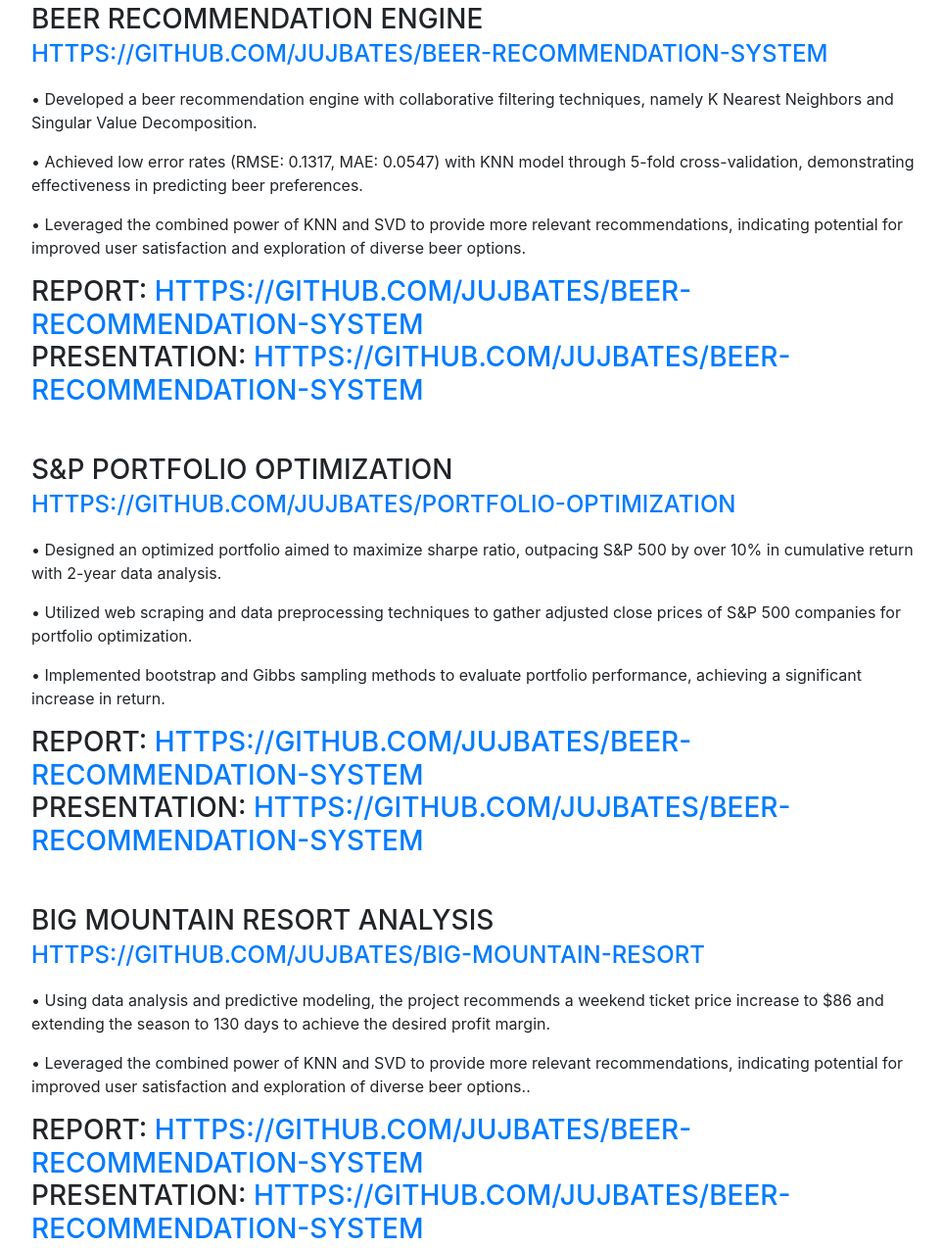
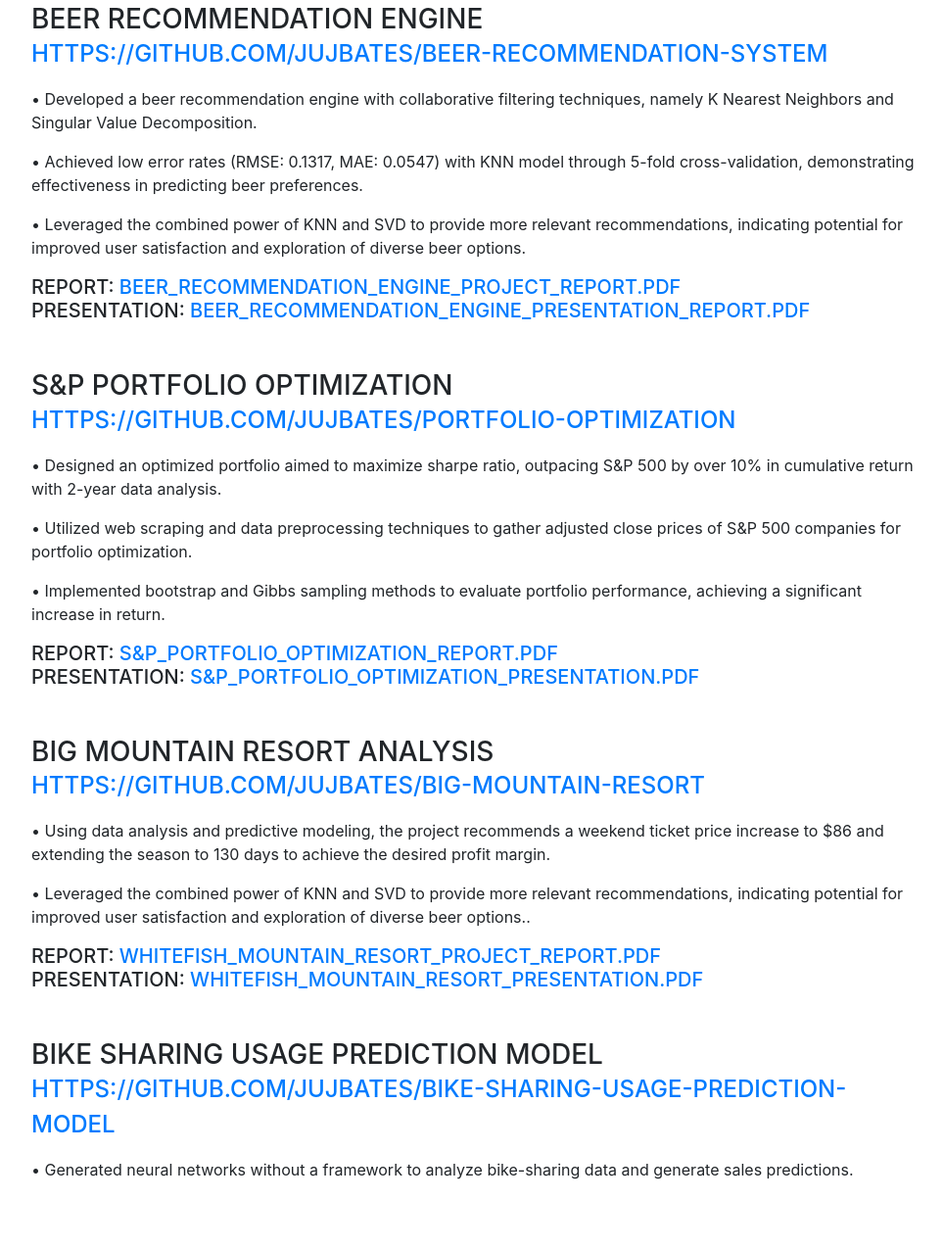
Before and after one commit to jujbates/jujbates.github.io, a website with bundled scripts: page index.html in a window 1280 px wide. Shown: the part 932-2206 px from the top of the page at 98% size, without its empty margins (288-1251 px from the left). Built offline with nearby package versions, Linux system fonts and the light colour scheme; a web font is replaced by a local one.

Commit message:
updated resume

```diff
--- a/index.html
+++ b/index.html
@@ -115,8 +115,8 @@
                             <p>• Developed a beer recommendation engine with collaborative filtering techniques, namely K Nearest Neighbors and Singular Value Decomposition.</p>
                             <p>• Achieved low error rates (RMSE: 0.1317, MAE: 0.0547) with KNN model through 5-fold cross-validation, demonstrating effectiveness in predicting beer preferences.</p>
                             <p>• Leveraged the combined power of KNN and SVD to provide more relevant recommendations, indicating potential for improved user satisfaction and exploration of diverse beer options.</p>
-                            <h3 class="mb-0">Report: <a href="https://github.com/jujbates/Beer-Recommendation-System">https://github.com/jujbates/Beer-Recommendation-System</a></h3>
-                            <h3 class="mb-0">Presentation: <a href="https://github.com/jujbates/Beer-Recommendation-System">https://github.com/jujbates/Beer-Recommendation-System</a></h3>
+                            <h5 class="mb-0">Report: <a href="https://github.com/jujbates/Beer-Recommendation-System/blob/main/reports/Beer%20Recommendation%20Engine%20Project%20Report.pdf">Beer_Recommendation_Engine_Project_Report.pdf</a></h5>
+                            <h5 class="mb-0">Presentation: <a href="https://github.com/jujbates/Beer-Recommendation-System/blob/main/reports/Beer%20Recommendation%20Engine%20Presentation%20Report.pdf">Beer_Recommendation_Engine_Presentation_Report.pdf</a></h5>
 
                         </div>
                     </div>
@@ -130,8 +130,8 @@
                             <p>• Designed an optimized portfolio aimed to maximize sharpe ratio, outpacing S&P 500 by over 10% in cumulative return with 2-year data analysis.</p>
                             <p>• Utilized web scraping and data preprocessing techniques to gather adjusted close prices of S&P 500 companies for portfolio optimization.</p>
                             <p>• Implemented bootstrap and Gibbs sampling methods to evaluate portfolio performance, achieving a significant increase in return.</p>
-                            <h3 class="mb-0">Report: <a href="https://github.com/jujbates/Beer-Recommendation-System">https://github.com/jujbates/Beer-Recommendation-System</a></h3>
-                            <h3 class="mb-0">Presentation: <a href="https://github.com/jujbates/Beer-Recommendation-System">https://github.com/jujbates/Beer-Recommendation-System</a></h3>
+                            <h5 class="mb-0">Report: <a href="https://github.com/jujbates/Portfolio-Optimization/blob/main/portopt/reports/S%26P_Portfolio_Optimization_Report.pdf">S&P_Portfolio_Optimization_Report.pdf</a></h5>
+                            <h5 class="mb-0">Presentation: <a href="https://github.com/jujbates/Portfolio-Optimization/blob/main/portopt/reports/S%26P_Portfolio_Optimization_Presentation.pdf">S&P_Portfolio_Optimization_Presentation.pdf</a></h5>
                         </div>
                     </div>
 
@@ -143,8 +143,8 @@
                             </div>
                             <p>• Using data analysis and predictive modeling, the project recommends a weekend ticket price increase to $86 and extending the season to 130 days to achieve the desired profit margin.</p>
                             <p>• Leveraged the combined power of KNN and SVD to provide more relevant recommendations, indicating potential for improved user satisfaction and exploration of diverse beer options..</p>
-                            <h3 class="mb-0">Report: <a href="https://github.com/jujbates/Beer-Recommendation-System">https://github.com/jujbates/Beer-Recommendation-System</a></h3>
-                            <h3 class="mb-0">Presentation: <a href="https://github.com/jujbates/Beer-Recommendation-System">https://github.com/jujbates/Beer-Recommendation-System</a></h3>
+                            <h5 class="mb-0">Report: <a href="https://github.com/jujbates/Big-Mountain-Resort/blob/master/reports/Whitefish_Mountain_Resort_Project_Report.pdf">Whitefish_Mountain_Resort_Project_Report.pdf</a></h5>
+                            <h5 class="mb-0">Presentation: <a href="https://github.com/jujbates/Big-Mountain-Resort/blob/master/reports/Whitefish_Mountain_Resort_Presentation.pdf">Whitefish_Mountain_Resort_Presentation.pdf</a></h5>
                         </div>
                     </div>
 
```
